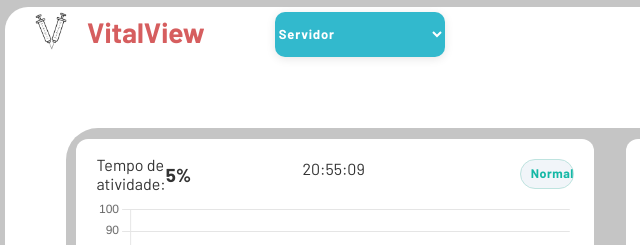
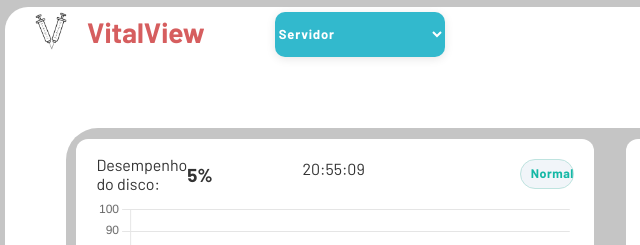
Before and after one commit to Rafael-Mechi/VitalView, a website: page public/dashDisco.html in a window 1280 px wide. Shown: the top 245 px of the page, 55-695 px from the left. Drawn offline with nearby package versions, Linux system fonts and the light colour scheme; no server answers.

Commit message:
ajusted nos títulos para que possa ser gravado o vídeo

```diff
--- a/public/dashDisco.html
+++ b/public/dashDisco.html
@@ -115,7 +115,7 @@
         <div class="kpi_grafico_atividade">
           <div class="centralizador_titulo">
             <div class="texto_esquerda">
-                <p>Tempo de atividade:</p>
+                <p>Desempenho do disco:</p>
                 <h1 style="margin-right: 40px;">5%</h1>
             </div>
             <div class="texto_direita">
```
Also changed, not shown: public/dashboardSuporteMacro.html (+1 -1 lines).
